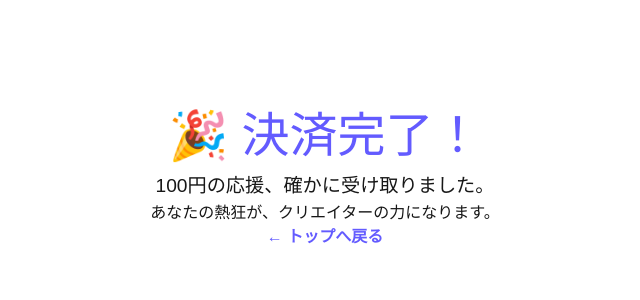
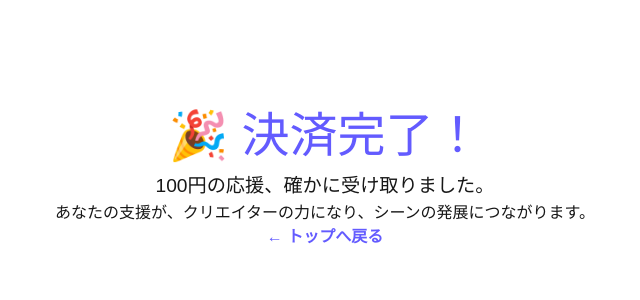
Before and after one commit to spacemindhiro/direct-cheers, a Next.js app: page /success in a window 1280 px wide. Shown: the top 300 px of the page, without its empty margins (315-955 px from the left). Built offline with nearby package versions, Linux system fonts and the light colour scheme.

Commit message:
fix: 決済完了メッセージを改善し、支援の意義を強調

```diff
--- a/app/success/page.tsx
+++ b/app/success/page.tsx
@@ -3,7 +3,7 @@ export default function SuccessPage() {
     <div style={{ textAlign: 'center', marginTop: '100px', fontFamily: 'sans-serif' }}>
       <h1 style={{ fontSize: '3rem', color: '#635bff' }}>🎉 決済完了！</h1>
       <p style={{ fontSize: '1.2rem' }}>100円の応援、確かに受け取りました。</p>
-      <p>あなたの熱狂が、クリエイターの力になります。</p>
+      <p>あなたの支援が、クリエイターの力になり、シーンの発展につながります。</p>
       <a href="/" style={{ color: '#635bff', textDecoration: 'none', fontWeight: 'bold' }}>
         ← トップへ戻る
       </a>
```
